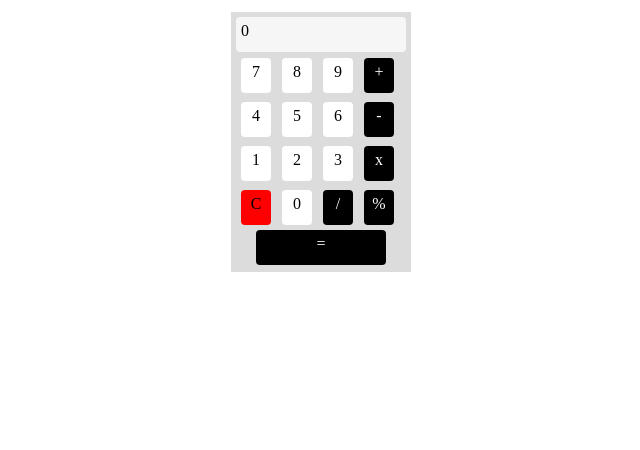
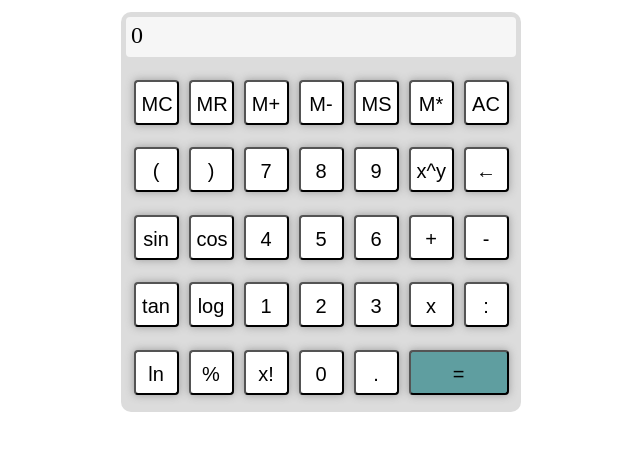
Before and after one commit to YuvalShekel1/braudeweb1b, a plain HTML site: page index.html in a window 1280 px wide. Shown: the part 38-488 px from the top of the page, without its empty margins (319-959 px from the left). Drawn offline with Linux system fonts and the light colour scheme.

Commit message:
Add files via upload

```diff
--- /dev/null
+++ b/index.css
@@ -0,0 +1,51 @@
+
+.container{
+    border-radius: 10px;
+    width: 400px;
+    height: 400px;
+    margin:15px auto;
+    display: flex;
+    flex-wrap: wrap;
+    background-color: gainsboro;
+    justify-content: center;
+    grid-template-columns: repeat(7,1fr);
+
+}
+
+.but{
+    font-size: 20px;
+    float: left;
+    width: 45px;
+    height: 45px;
+    margin: 5px;
+    color: black;
+    background-color: white;
+    box-shadow: 0px 0px 8px #999999;
+    font-weight: 500;
+    text-align: center;
+    padding-top: 5px;
+    border-radius: 4px;
+    cursor: pointer;
+}
+.but:hover{
+    background-color: rgb(161, 157, 158);
+    color: white;
+}
+
+#equal-button{
+    width: 100px;
+    height: 45px;
+    background-color: cadetblue;
+}
+
+
+.screen{
+    font-size:x-large;
+    background-color:rgba(255, 255, 255, 0.749);
+    width: 400px;
+    height: 30px;
+    padding: 5px;
+    color: black;
+    margin: 5px;
+    border-radius: 4px;
+}
--- a/index.html
+++ b/index.html
@@ -4,93 +4,9 @@
 <head>
     <meta charset="UTF-8">
     <meta name="viewport" content="width=device-width, initial-scale=1.0">
+    <link rel="stylesheet" href="index.css" />
     <title>Calculator</title>
-    <style>
-        .container{
-            width: 180px;
-            height: 260px;
-            margin:15px auto;
-            display: flex;
-            flex-wrap: wrap;
-            background-color: gainsboro;
 
-        }
-        .butNum{
-            float: left;
-            width: 30px;
-            height: 30px;
-            margin: 1px;
-            margin-left: 10px;
-            background-color:white;
-            text-align: center;
-            padding-top: 5px;
-            border-radius: 4px;
-            cursor: pointer;
-        }
-        .butNum:hover{
-            background-color: rgb(161, 157, 158);
-            color: black;
-        }
-        .but{
-            float: left;
-            width: 30px;
-            height: 30px;
-            margin: 1px;
-            margin-left:10px;
-            color: white;
-            background-color: black;
-            text-align: center;
-            padding-top: 5px;
-            border-radius: 4px;
-            cursor: pointer;
-        }
-        .but:hover{
-            background-color: rgb(161, 157, 158);
-            color: white;
-        }
-        .butDelet{
-            float: left;
-            width: 30px;
-            height: 30px;
-            margin: 1px;
-            margin-left:10px;
-            background-color:red;
-            text-align: center;
-            padding-top: 5px;
-            border-radius: 4px;
-            cursor: pointer;
-        }
-        .butDelet:hover{
-            background-color: rgb(161, 157, 158);
-            color: red;
-        }
-        .result{
-            color: white;
-            width: 120px;
-            height: 25px;
-            margin-left: 25px;
-            margin-top: -3px;
-            background-color:black;
-            text-align: center;
-            padding: 5px;
-            border-radius: 4px;
-            cursor: pointer;
-        }
-        .result:hover{
-            background-color: rgb(161, 157, 158);
-            color: white;
-        }
-        .screen{
-            background-color:rgba(255, 255, 255, 0.749);
-            width: 360px;
-            padding: 5px;
-            color: black;
-
-            margin: 5px;
-            border-radius: 4px;
-        }
-
-    </style>
 </head>
 
 <body>
@@ -99,33 +15,158 @@
     </div>
     <div class="container">
         <div class="screen">0</div>
-        <div class="butNum">7</div>
-        <div class="butNum">8</div>
-        <div class="butNum">9</div>
-        <div class="but">+</div>
-        <div class="butNum">4</div>
-        <div class="butNum">5</div>
-        <div class="butNum">6</div>
-        <div class="but">-</div>
-        <div class="butNum">1</div>
-        <div class="butNum">2</div>
-        <div class="butNum">3</div>
-        <div class="but">x</div>
-        <div class="butDelet">C</div>
-        <div class="butNum">0</div>
-        <div class="but">/</div>
-        <div class="but">%</div>
-        <div class="clear:both"></div>
-        <div class="result">=</div>
+        <div>
+            <button class="but">MC</button>
+            <button class="but">MR</button>
+            <button class="but">M+</button>
+            <button class="but">M-</button>
+            <button class="but">MS</button>
+            <button class="but">M*</button>
+            <button class="but" id="AC">AC</button>
+        </div>
+        <div>
+            <button class="but">(</button>
+            <button class="but">)</button>
+            <button class="but">7</button>
+            <button class="but">8</button>
+            <button class="but">9</button>
+            <button class="but">x^y</button>
+            <button class="but" id="clear-button">&larr;</button>
+            </div>
+        <div>
+        <button class="but">sin</button>
+        <button class="but">cos</button>
+        <button class="but">4</button>
+        <button class="but">5</button>
+        <button class="but">6</button>
+        <button class="but" id="add-button">+</button>
+        <button class="but" id="subtraction-button">-</button>
+
+        </div>
+        <div>
+        <button class="but">tan</button>
+        <button class="but">log</button>
+        <button class="but" >1</button>
+        <button class="but">2</button>
+        <button class="but">3</button>
+        <button class="but" id="multiply-button">x</button>
+        <button class="but">:</button>
+
+        </div>
+        <div>
+        <button class="but">ln</button>
+        <button class="but">%</button>
+        <button class="but">x!</button>
+        <button class="but">0</button>
+        <button class="but" id="point-button">.</button>
+        <button class="but" id="equal-button">=</button>
+        </div>
+
+
 
 
 
     </div>
 
+
+
     <!-- your app code goes here -->
 
     <!-- special scripts for integration in App Gallery - must be placed at the bottom of the HTML after your code -->
     <script>
+
+            let result=''
+            let num1=''
+            let operation=''
+            let num2=''
+            let buts = document.querySelectorAll(".but")
+            buts.forEach(b=> {
+                b.addEventListener("click", btnClick)
+            })
+
+            let ac=document.querySelector("#AC")
+            ac.removeEventListener("click",btnClick)
+            ac.addEventListener("click",funcClear)
+
+            let equal=document.querySelector("#equal-button")
+            equal.removeEventListener("click",btnClick)
+            equal.addEventListener("click",funcCalc)
+
+            let clearButton = document.querySelector("#clear-button");
+            clearButton.removeEventListener("click", btnClick);
+            clearButton.addEventListener("click", funclearbutton);
+
+            function funclearbutton() {
+              let value = document.querySelector(".screen");
+              value.textContent = value.textContent.slice(0, -1);
+}
+
+
+
+
+
+            function funcClear(){
+                document.querySelector(".screen").textContent=" "
+                result=''
+                document.querySelector(".screen").textContent = '0'
+            }
+
+
+
+            function funcCalc(){
+                let value=document.querySelector(".screen")
+                value.textContent = value.textContent.replace(/x/g, '*')
+                value.textContent = value.textContent.replace(/:/g, '/')
+                value.textContent = value.textContent.replace(/\^/g, '**')
+                value.textContent=eval(value.textContent)
+
+            }
+
+
+
+
+
+            function btnClick() {
+            if(this.textContent=='x^y'){
+                result+="^"
+
+            }
+            else if(this.textContent=='x!'){
+                let num=result
+                while(num>1){
+                    result*=(num-1)
+                    num=num-1
+                }
+
+            }
+            else if(result=='cos'){
+                result=Math.cos(this.textContent * (Math.PI / 180))
+
+            }
+            else if(result=='sin'){
+                result=Math.sin(this.textContent * Math.PI / 180)
+
+            }
+            else if(result=='tan'){
+                result=Math.tan(this.textContent * Math.PI / 180);
+            }
+            else if(result=='ln'){
+                result=Math.log(this.textContent)
+            }
+            else if(result=='log'){
+                result=Math.log10(this.textContent)
+            }
+            else if(this.textContent=='%'){
+                result=(result/100)
+            }
+
+            else{
+             let buttonText = this.textContent
+             result += buttonText
+            }
+
+             document.querySelector(".screen").textContent = result
+}
         // custom config for the MTW app
         const mtwAppConfig = {
             border: true // app border in the MTW page
```
